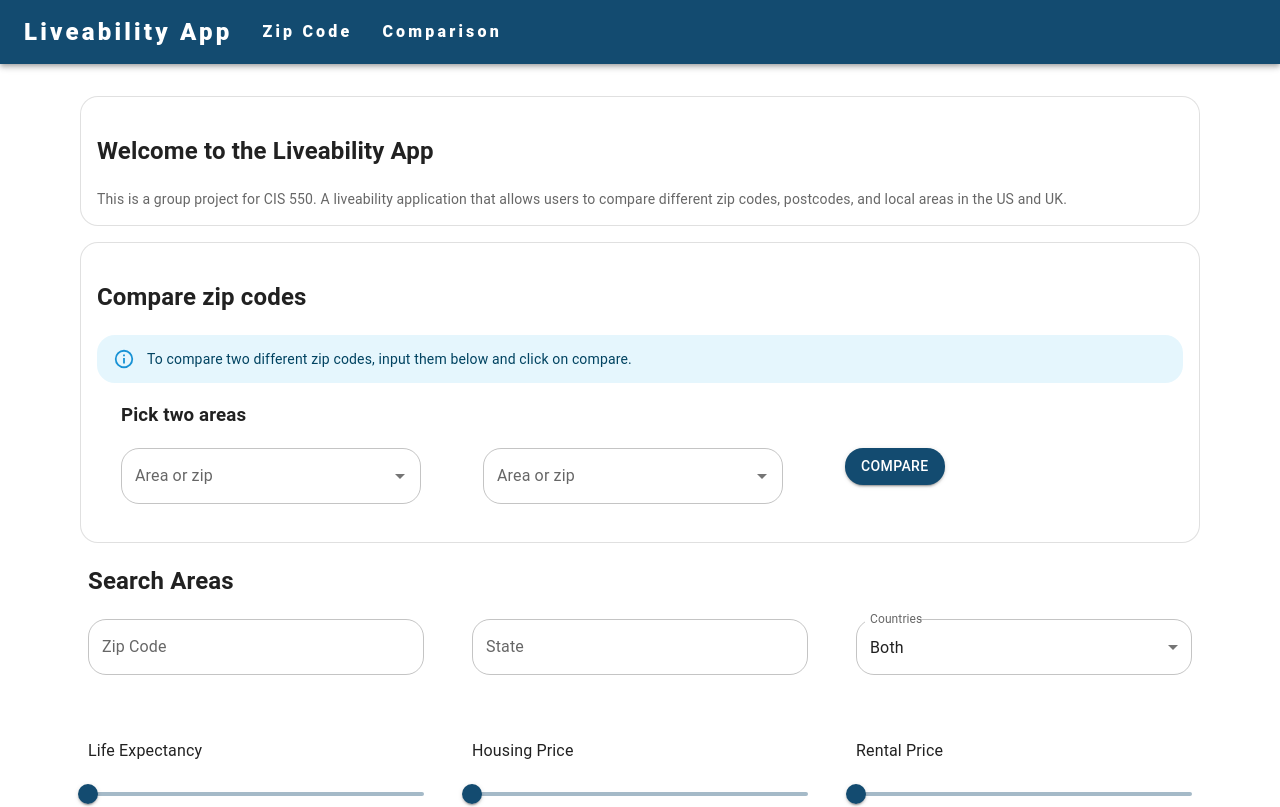
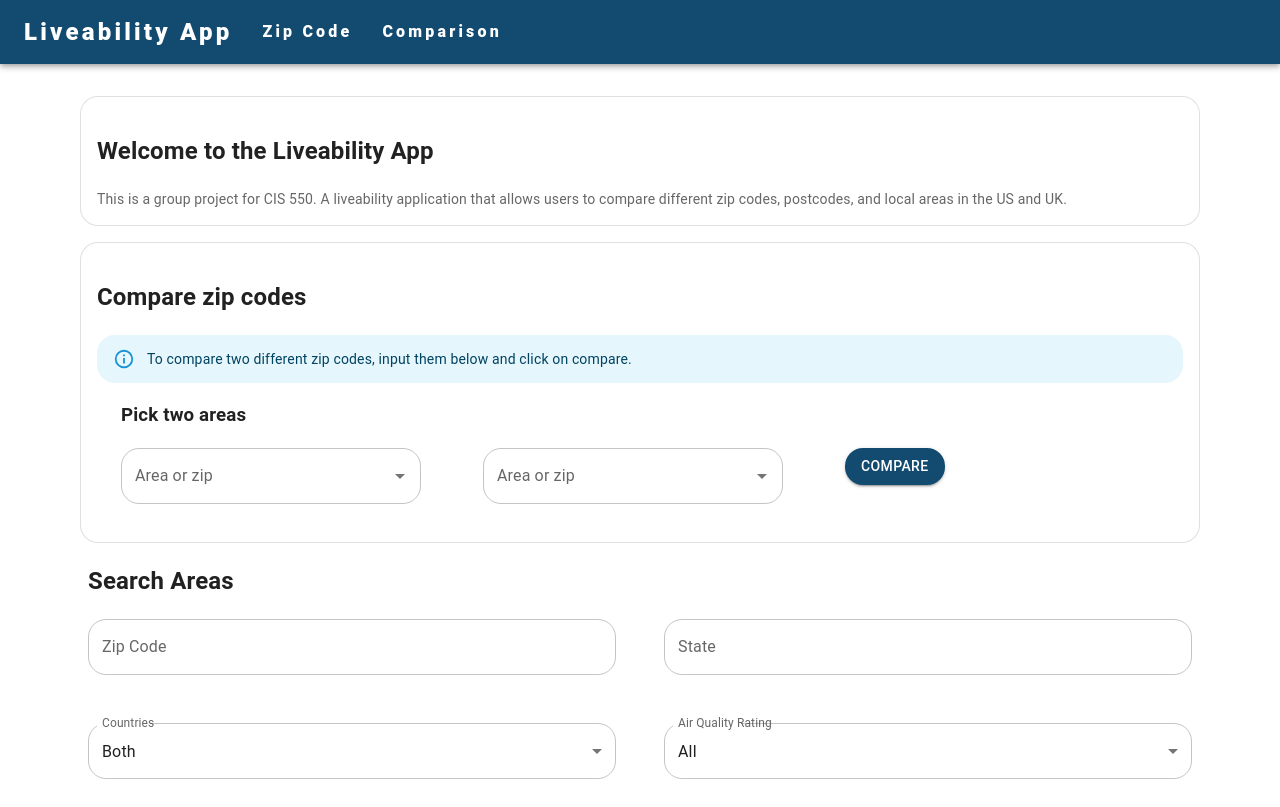
Before and after one commit to Stephman1/liveability-app, a React (Create React App) app in the folder client/: page / in a window 1280 px wide. Shown: the top 807 px of the page. Built offline with nearby package versions, Linux system fonts and the light colour scheme; no server answers.

Commit message:
Air quality rating now available on home page search

```diff
--- a/client/src/components/SearchComponent.js
+++ b/client/src/components/SearchComponent.js
@@ -17,6 +17,7 @@ export default function SearchComponent() {
   const [life_exp, setLifeExp] = useState(null);
   const [avg_price, setAvgPrice] = useState(null);
   const [avg_rent, setAvgRent] = useState(null);
+  const [aqi_rating, setAQIRating] = useState('All');
 
   useEffect(() => {
     fetch(`http://${config.server_host}:${config.server_port}/search_all_zips`)
@@ -33,7 +34,8 @@ export default function SearchComponent() {
       `&lifeExpectancy=${life_exp}` +
       `&avgPrice=${avg_price}` +
       `&avgRent=${avg_rent}` +
-      `&country=${country}`
+      `&country=${country}` +
+      `&AQIRating=${aqi_rating}`
     )
       .then(res => res.json())
       .then(resJson => {
@@ -48,12 +50,13 @@ export default function SearchComponent() {
     setAvgPrice(null);
     setAvgRent(null);
     setLifeExp(null);
+    setAQIRating('All');
     setCountry('Both');
     setZip('');
     setState('');
   }
 
-  // This defines the columns of the table of songs used by the DataGrid component.
+  // This defines the columns of the table of zip codes used by the DataGrid component.
   // The format of the columns array and the DataGrid component itself is very similar to our
   // LazyTable component. The big difference is we provide all data to the DataGrid component
   // instead of loading only the data we need (which is necessary in order to be able to sort by column)
@@ -65,7 +68,8 @@ export default function SearchComponent() {
     { field: 'Country', headerName: 'Country',  width: 100 },
     { field: 'LifeExpectancy', headerName: 'Life Expectancy (Years)',  width: 200 },
     { field: 'AvgPrice', headerName: 'Average Housing Price',  width: 200 },
-    { field: 'AvgRent', headerName: 'Average Rent',  width: 200 }
+    { field: 'AvgRent', headerName: 'Average Rent',  width: 200 },
+    { field: 'AQIRating', headerName: 'Air Quality',  width: 200 },
   ]
 
   // This component makes uses of the Grid component from MUI (https://mui.com/material-ui/react-grid/).
@@ -79,13 +83,13 @@ export default function SearchComponent() {
     <Container>
       <h2>Search Areas</h2>
       <Grid container spacing={6}>
-        <Grid item xs={4}>
+        <Grid item xs={6}>
           <TextField label='Zip Code' value={zip} onChange={(e) => setZip(e.target.value)} style={{ width: "100%" }}/>
         </Grid>
-        <Grid item xs={4}>
+        <Grid item xs={6}>
           <TextField label='State' value={state} onChange={(e) => setState(e.target.value)} style={{ width: "100%" }}/>
         </Grid>
-        <Grid item xs={4}>
+        <Grid item xs={6}>
           <FormControl fullWidth>
             <InputLabel id="demo-simple-select-label">Countries</InputLabel>
             <Select
@@ -99,7 +103,24 @@ export default function SearchComponent() {
                 <MenuItem value={'US'}>US</MenuItem>
                 <MenuItem value={'Both'}>Both</MenuItem>
             </Select>
-</FormControl>
+          </FormControl>
+        </Grid>
+        <Grid item xs={6}>
+          <FormControl fullWidth>
+            <InputLabel id="demo-simple-select-label">Air Quality Rating</InputLabel>
+            <Select
+                labelId="demo-simple-select-label"
+                id="demo-simple-select"
+                value={aqi_rating}
+                label="AQI Rating"
+                onChange={(e) => setAQIRating(e.target.value)}
+            >
+                <MenuItem value={'All'}>All</MenuItem>
+                <MenuItem value={'Good'}>Good</MenuItem>
+                <MenuItem value={'Moderate'}>Moderate</MenuItem>
+                <MenuItem value={'Poor'}>Poor</MenuItem>
+            </Select>
+          </FormControl>
         </Grid>
         <Grid item xs={4}>
           <p>Life Expectancy</p>
--- a/client/src/pages/ZipCodePage.js
+++ b/client/src/pages/ZipCodePage.js
@@ -265,7 +265,7 @@ export default function ZipCodePage() {
                                     layout='vertical'
                                     margin={{ left: 40 }}
                                 >
-                                    <XAxis type='number' domain={[0, 9000000]} />
+                                    <XAxis type='number' domain={[0, 10000000]} />
                                     <YAxis type='category' dataKey='name' />
                                     <Bar dataKey='value' stroke='#8884d8' fill='#8884d8' >
                                         <LabelList dataKey='value' position='right' />
```
Also changed, not shown: 1 other file (tests, documents, lock files or other folders).
